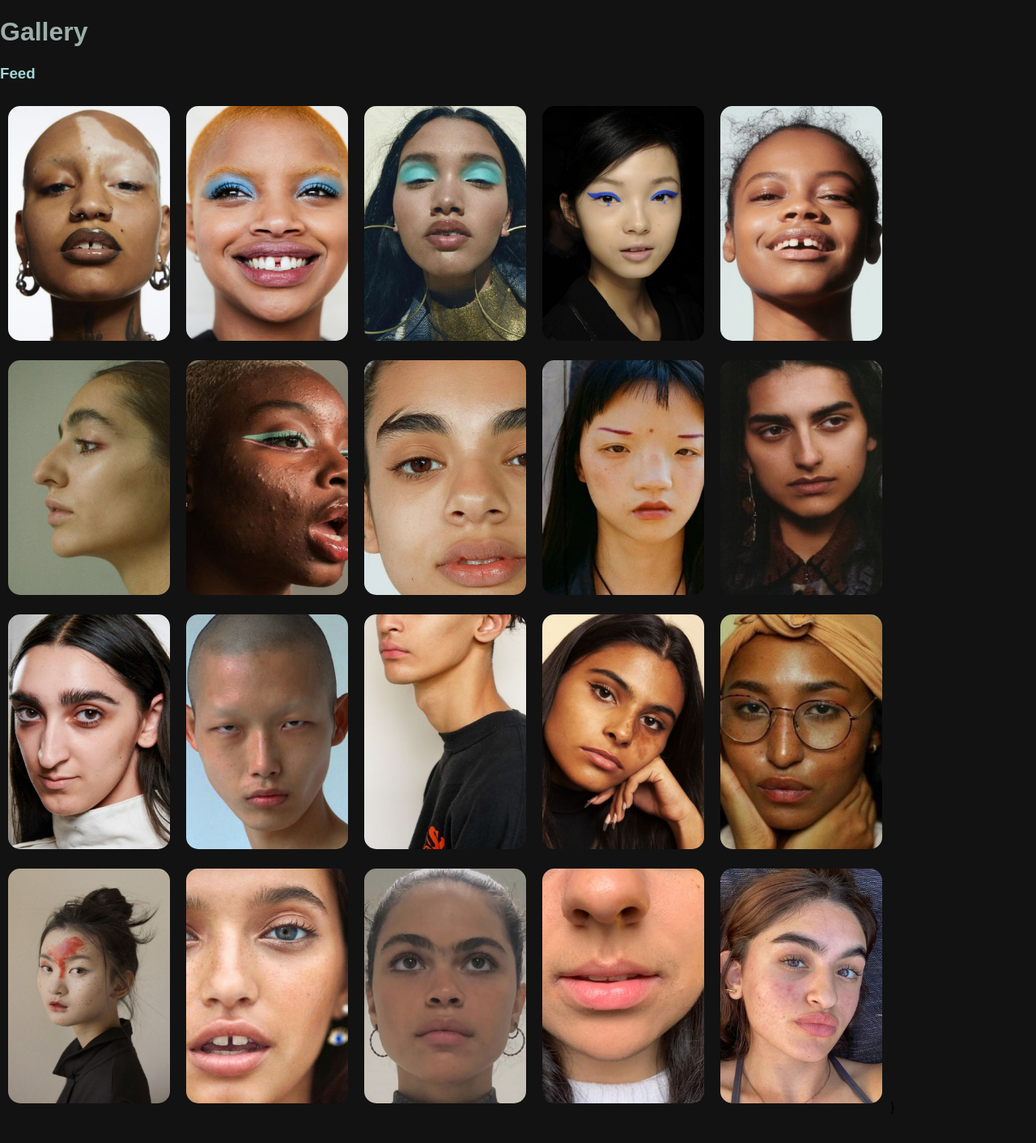
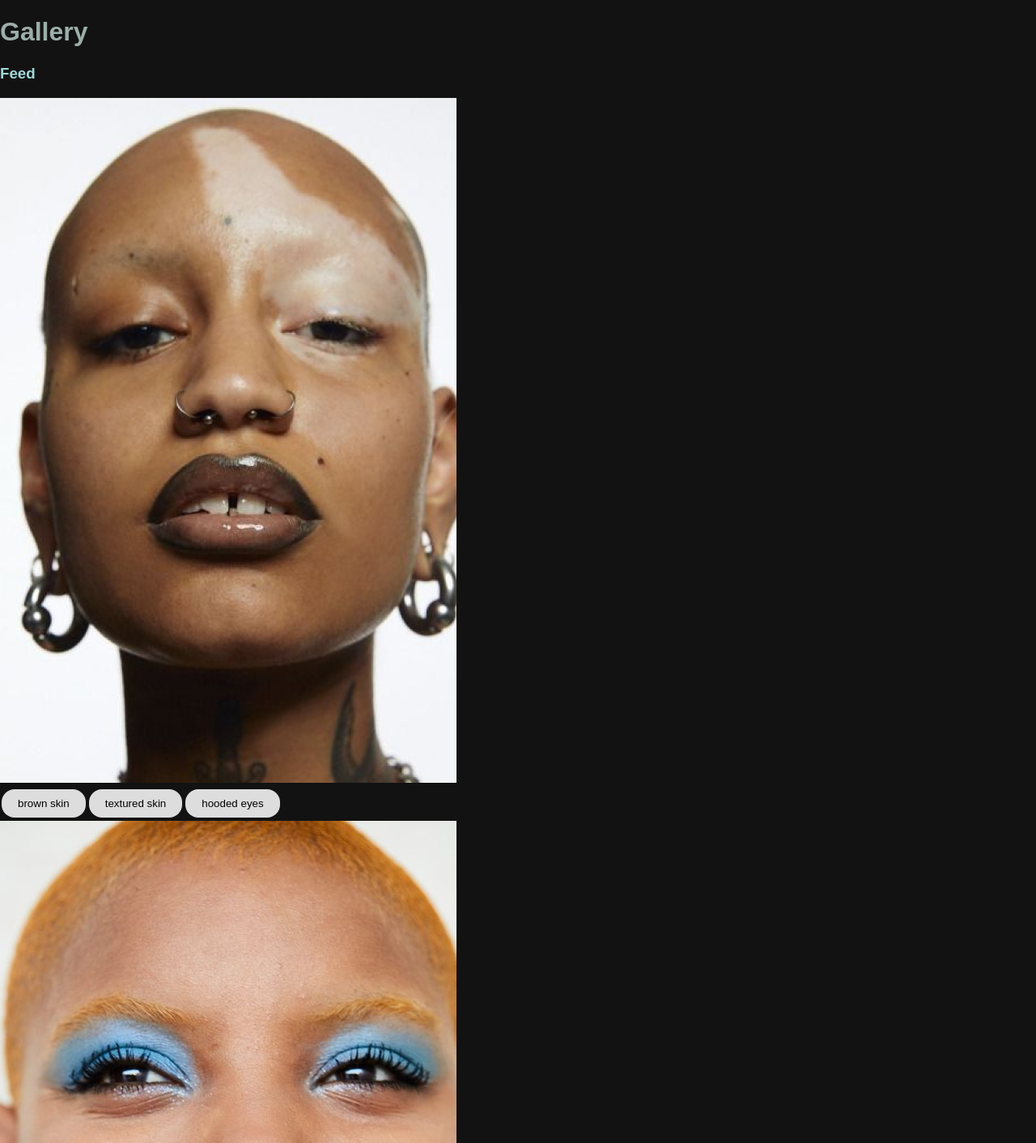
Before and after one commit to kshruti99/Flowers, a React (Create React App) app in the folder our-flowers-app/: page /gallery in a window 1280 px wide. Shown: the top 1412 px of the page at 81% size. Before the commit the page ends 1377 px from the top, so only its background shows below. Built offline with nearby package versions, Linux system fonts and the light colour scheme.

Commit message:
put images and tags for images on card

```diff
--- a/our-flowers-app/public/index.html
+++ b/our-flowers-app/public/index.html
@@ -22,7 +22,7 @@
       work correctly both with client-side routing and a non-root public URL.
       Learn how to configure a non-root public URL by running `npm run build`.
     -->
-  <title>React App</title>
+  <title>Jasmine</title>
 </head>
 
 <body>
--- a/our-flowers-app/src/Gallery.js
+++ b/our-flowers-app/src/Gallery.js
@@ -1,33 +1,38 @@
 import React from 'react';
 import { Image } from 'react-bootstrap';
+import galleryObject from './galleryObjects.json';
+import { Container, Row, Col, Card } from 'react-bootstrap';
+import GalleryCard from './GalleryCard';
 
 export default function Gallery() {
+
+    const tagValues = [
+        {id: 1, name: 'big nose'},
+        {id: 2, name: 'bushy eyebrows'},
+        {id: 3, name: 'gapped teeth'},
+        {id: 4, name: 'heterochromia'},
+        {id: 5, name: 'hairy arms'},
+        {id: 6, name: 'heterochromia'},
+        {id: 7, name: 'chin acne'},
+        {id: 8, name: 'textured skin'},
+        {id: 9, name: 'rosacea'},
+        {id: 10, name: 'hooded eyes'},
+        {id: 11, name: 'brown skin'}
+    ];
 
     return (
         <div>
             <h1 style={{ color: "#9CAEA9" }}>Gallery</h1>
             <h3 style={{ color: "#A2D7D7" }}>Feed</h3>
-            <img src="/img/1.png" className="img-alt" alt="Img.1" />
-            <img src="/img/2.png" className="img-alt" alt="Img.2" />
-            <img src="/img/3.png" className="img-alt" alt="Img.3" />
-            <img src="/img/4.png" className="img-alt" alt="Img.4" />
-            <img src="/img/5.png" className="img-alt" alt="Img.5" />
-            <img src="/img/6.png" className="img-alt" alt="Img.6" />
-            <img src="/img/7.png" className="img-alt" alt="Img.7" />
-            <img src="/img/8.png" className="img-alt" alt="Img.8" />
-            <img src="/img/9.png" className="img-alt" alt="Img.9" />
-            <img src="/img/10.png" className="img-alt" alt="Img.10" />
-            <img src="/img/11.png" className="img-alt" alt="Img.11" />
-            <img src="/img/12.png" className="img-alt" alt="Img.12" />
-            <img src="/img/13.png" className="img-alt" alt="Img.13" />
-            <img src="/img/14.png" className="img-alt" alt="Img.14" />
-            <img src="/img/15.png" className="img-alt" alt="Img.15" />
-            <img src="/img/16.png" className="img-alt" alt="Img.16" />
-            <img src="/img/17.png" className="img-alt" alt="Img.17" />
-            <img src="/img/18.png" className="img-alt" alt="Img.18" />
-            <img src="/img/19.png" className="img-alt" alt="Img.19" />
-            <img src="/img/20.png" className="img-alt" alt="Img.20" />
-            }
+            <Container>
+                <Row>
+                    <Col>
+                        {galleryObject.map((gal, i) =>
+                            <GalleryCard key={gal.galid} gal={gal} />
+                        )}
+                    </Col>
+                </Row>
+            </Container>
         </div>
     );
 }
--- /dev/null
+++ b/our-flowers-app/src/GalleryCard.js
@@ -0,0 +1,32 @@
+// import React, {useEffect, useState } from 'react'; //import React Component
+// import{Redirect} from 'react-router-dom';
+// import { Button } from 'reactstrap';
+
+function GalleryCard(props) {
+    const tagValues = [
+        {id: 1, name: 'big nose'},
+        {id: 2, name: 'bushy eyebrows'},
+        {id: 3, name: 'gapped teeth'},
+        {id: 4, name: 'heterochromia'},
+        {id: 5, name: 'hairy arms'},
+        {id: 6, name: 'heterochromia'},
+        {id: 7, name: 'chin acne'},
+        {id: 8, name: 'textured skin'},
+        {id: 9, name: 'rosacea'},
+        {id: 10, name: 'hooded eyes'},
+        {id: 11, name: 'brown skin'}
+    ];
+    //render individual card for one gallery image
+    return (
+      <div key={props.gal.galid} className="card">
+        <img className="card-img-top" src={props.gal.path} alt={props.gal.imgalt} />
+        <div className="card-body">
+            {props.gal.tagid.map((currTag, j) =>
+                <button key={j} className ="pill">{tagValues[currTag - 1].name}</button>
+            )}
+        </div>
+      </div>
+    );
+}
+
+export default GalleryCard;
--- /dev/null
+++ b/our-flowers-app/src/galleryObjects.json
@@ -0,0 +1,122 @@
+[
+    {
+        "galid": 1,
+        "path": "/img/1.png",
+        "imgalt": "Img.1",
+        "tagid": [11, 8, 10]
+    },
+    {
+        "galid": 2,
+        "path": "/img/2.png",
+        "imgalt": "Img.2",
+        "tagid": [11, 3]
+    },
+    {
+        "galid": 3,
+        "path": "/img/3.png",
+        "imgalt": "Img.3",
+        "tagid": [11]
+    },
+    {
+        "galid": 4,
+        "path": "/img/4.png",
+        "imgalt": "Img.4",
+        "tagid": [11]
+    },
+    {
+        "galid": 5,
+        "path": "/img/5.png",
+        "imgalt": "Img.5",
+        "tagid": [3, 11]
+    },
+    {
+        "galid": 6,
+        "path": "/img/6.png",
+        "imgalt": "Img.6",
+        "tagid": [11]
+    },
+    {
+        "galid": 7,
+        "path": "/img/7.png",
+        "imgalt": "Img.7",
+        "tagid": [1, 2, 3]
+    },
+    {
+        "galid": 8,
+        "path": "/img/8.png",
+        "imgalt": "Img.8",
+        "tagid": [4, 6]
+    },
+    {
+        "galid": 9,
+        "path": "/img/9.png",
+        "imgalt": "Img.9",
+        "tagid": [5, 7]
+    },
+    {
+        "galid": 10,
+        "path": "/img/10.png",
+        "imgalt": "Img.10",
+        "tagid": [5]
+    },
+    {
+        "galid": 11,
+        "path": "/img/11.png",
+        "imgalt": "Img.11",
+        "tagid": [10]
+    },
+    {
+        "galid": 12,
+        "path": "/img/12.png",
+        "imgalt": "Img.12",
+        "tagid": [10, 4, 1]
+    },
+    {
+        "galid": 13,
+        "path": "/img/13.png",
+        "imgalt": "Img.13",
+        "tagid": [11]
+    },
+    {
+        "galid": 14,
+        "path": "/img/14.png",
+        "imgalt": "Img.14",
+        "tagid": [11]
+    },
+    {
+        "galid": 15,
+        "path": "/img/15.png",
+        "imgalt": "Img.15",
+        "tagid": [11]
+    },
+    {
+        "galid": 16,
+        "path": "/img/16.png",
+        "imgalt": "Img.16",
+        "tagid": [11]
+    },
+    {
+        "galid": 17,
+        "path": "/img/17.png",
+        "imgalt": "Img.17",
+        "tagid": [11]
+    },
+    {
+        "galid": 18,
+        "path": "/img/18.png",
+        "imgalt": "Img.18",
+        "tagid": [11]
+    },
+    {
+        "galid": 19,
+        "path": "/img/19.png",
+        "imgalt": "Img.19",
+        "tagid": [11]
+    },
+    {
+        "galid": 20,
+        "path": "/img/20.png",
+        "imgalt": "Img.20",
+        "tagid": [11]
+    }
+]
--- a/package.json
+++ b/package.json
@@ -17,6 +17,8 @@
   },
   "homepage": "https://github.com/kshruti99/Flowers#readme",
   "dependencies": {
-    "react": "^18.0.0"
+    "bootstrap": "^5.1.3",
+    "react": "^18.0.0",
+    "react-bootstrap": "^2.3.0"
   }
 }
```
Also changed, not shown: our-flowers-app/src/tags.json (added, +46 -0 lines), 1 other file (tests, documents, lock files or other folders).
